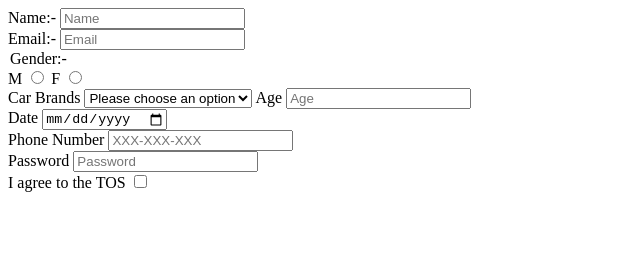
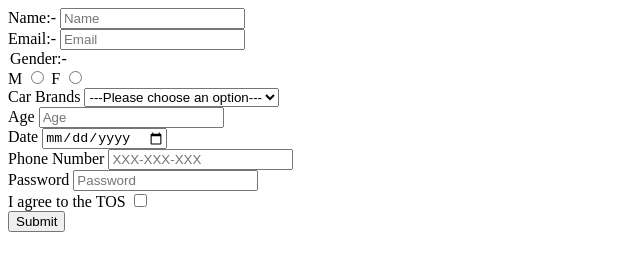
Before and after one commit to acciojob/signup-form-car-Himanshu62727, a website: page main.html in a window 1280 px wide. Shown: the whole page, without its empty margins (0-640 px from the left). Drawn offline with Linux system fonts and the light colour scheme.

Commit message:
created a submission

```diff
--- a/main.html
+++ b/main.html
@@ -22,13 +22,13 @@
 		<input type = "radio" id = f  name = Gender value = f required><br>
 		<label for = cars>Car Brands</label>
 		<select required>
-			<option value = "" disabled selected>Please choose an option</option>
+			<option value = "" disabled selected>---Please choose an option---</option>
 			<option value = "0">BMW</option>
 			<option value = "1">Bugatti</option>
 			<option value = "2">Audi</option>
 			<option value = "3">Mercudes</option>
 			<option value = "4">MG</option>
-		</select>
+		</select><BR>
 		<label for = age>Age</label>
 		<input type = "number" id = age placeholder = "Age" required><br>
 		<label for = dob>Date</label>
@@ -39,6 +39,7 @@
 		<input type = "password" id = password placeholder = "Password" required><br>
 		<label for = tos>I agree to the TOS</label>
 		<input type = "checkbox" id = tos required><br>
+		<input type = "submit">
 	</form>
     <script type="text/javascript" src="./script.js">
 </script>
```
